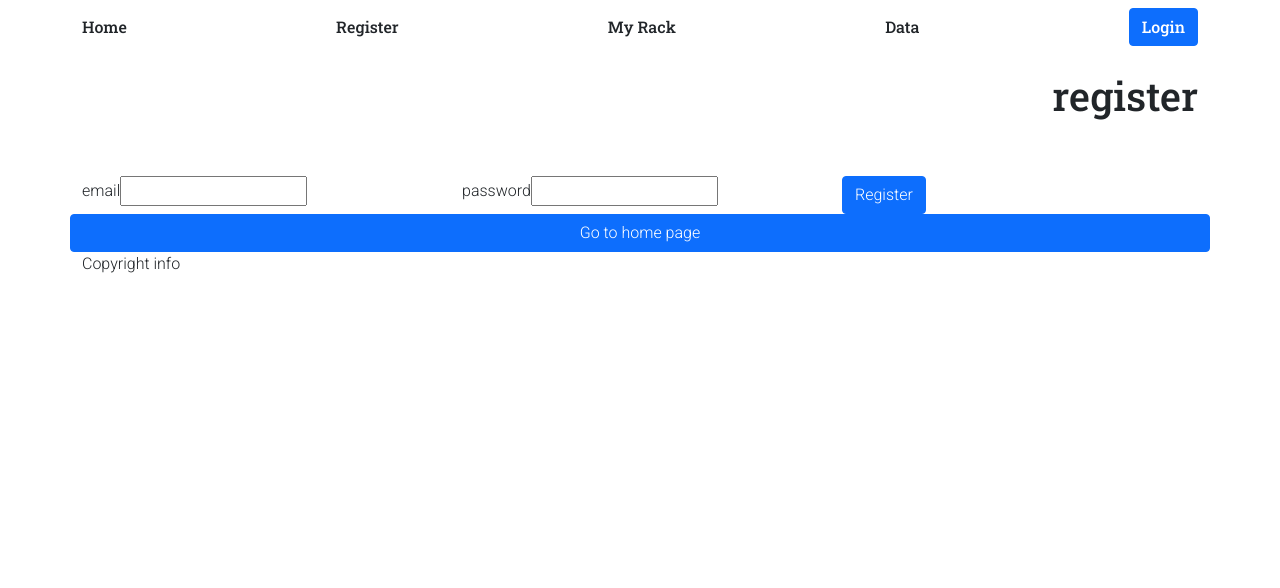
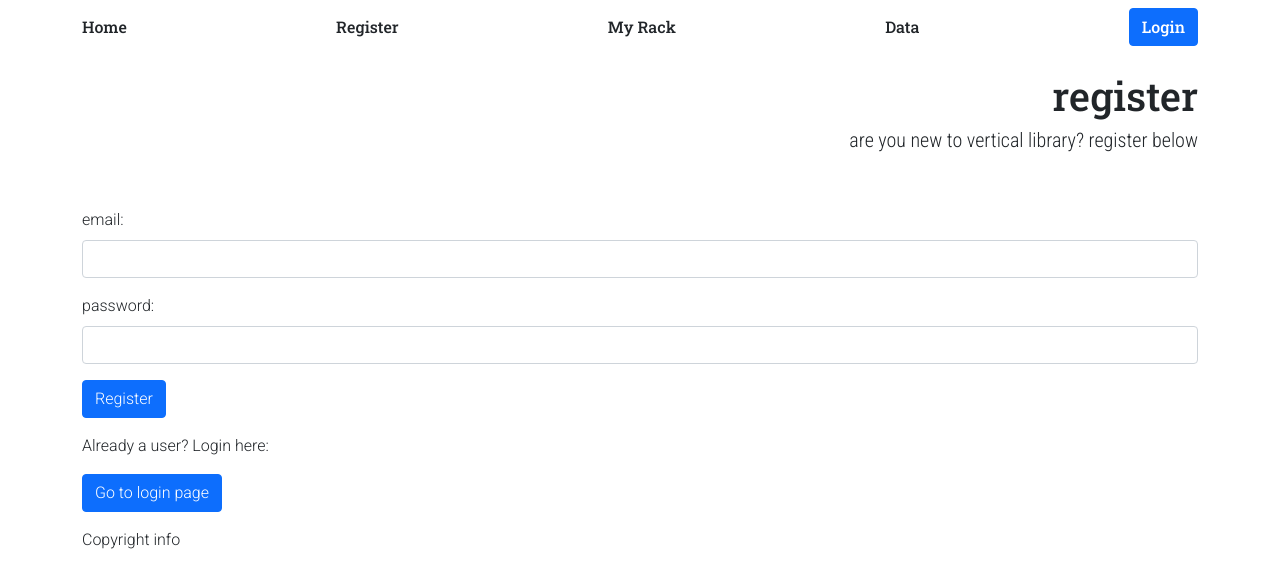
Before and after one commit to podmar/climbing-books, a React (Create React App) app: page /register in a window 1280 px wide. Shown: the top 588 px of the page. Built offline with nearby package versions, Linux system fonts and the light colour scheme; no server answers.

Commit message:
added styling, redirection to login if already a user, added preventDefault() to the submit event, removed redundant comments

```diff
--- a/src/views/Register.js
+++ b/src/views/Register.js
@@ -19,6 +19,7 @@ function Register() {
   };
 
   const handleRegister = (event) => {
+    event.preventDefault();
     console.log("registered");
     register(email, password)
   };
@@ -28,49 +29,35 @@ function Register() {
       <Row className='justify-content-center py-5 mt-4'>
         <Col>
           <h1>register</h1>
+          <h5>are you new to vertical library? register below</h5>
         </Col>
       </Row>
       <Row>
         <Col>
-            <label htmlFor="email">email</label>
-            <input type="email" name="email" id="email" onChange={handleEmailChange}
+          <Form>
+          <Form.Group className="mb-3" controlId="formBasicEmail">
+            <Form.Label >email:</Form.Label>
+            <Form.Control type="email" name="email" onChange={handleEmailChange}
             // value={email}
             />
-        </Col>
-        <Col>
-            <label htmlFor="password">password</label>
-            <input type="password" name="password" id="password" onChange={handlePasswordChange}
+          </Form.Group>
+
+          <Form.Group className="mb-3" controlId="formBasicPassword">
+            <Form.Label>password:</Form.Label>
+            <Form.Control type="password" name="password" onChange={handlePasswordChange}
             // value={password}
             />
-        </Col>
-        <Col className='align-items-flex-end'>
+          </Form.Group>
             <Button type="primary" onClick={handleRegister}>Register</Button>
+            </Form>
         </Col>
       </Row>
-      <Row>
-        <GoToButton path="/" element="home page" />
+      <Row className='py-3'>
+        <Col>
+          <p>Already a user? Login here:</p>
+          <GoToButton path="/login" element="login page" />
+        </Col>
       </Row>
-
-      {/* <Form>
-            <Form.Group className="mb-3" controlId="formBasicEmail">
-              <Form.Label>Email address</Form.Label>
-              <Form.Control type="email" placeholder="Enter email" />
-              <Form.Text className="text-muted">
-                We'll never share your email with anyone else.
-              </Form.Text>
-            </Form.Group>
-
-            <Form.Group className="mb-3" controlId="formBasicPassword">
-              <Form.Label>Password</Form.Label>
-              <Form.Control type="password" placeholder="Password" />
-            </Form.Group>
-            <Form.Group className="mb-3" controlId="formBasicCheckbox">
-              <Form.Check type="checkbox" label="Check me out" />
-            </Form.Group>
-            <Button variant="primary" type="submit">
-              Submit
-            </Button>
-          </Form> */}
 
     </>
   )
```
